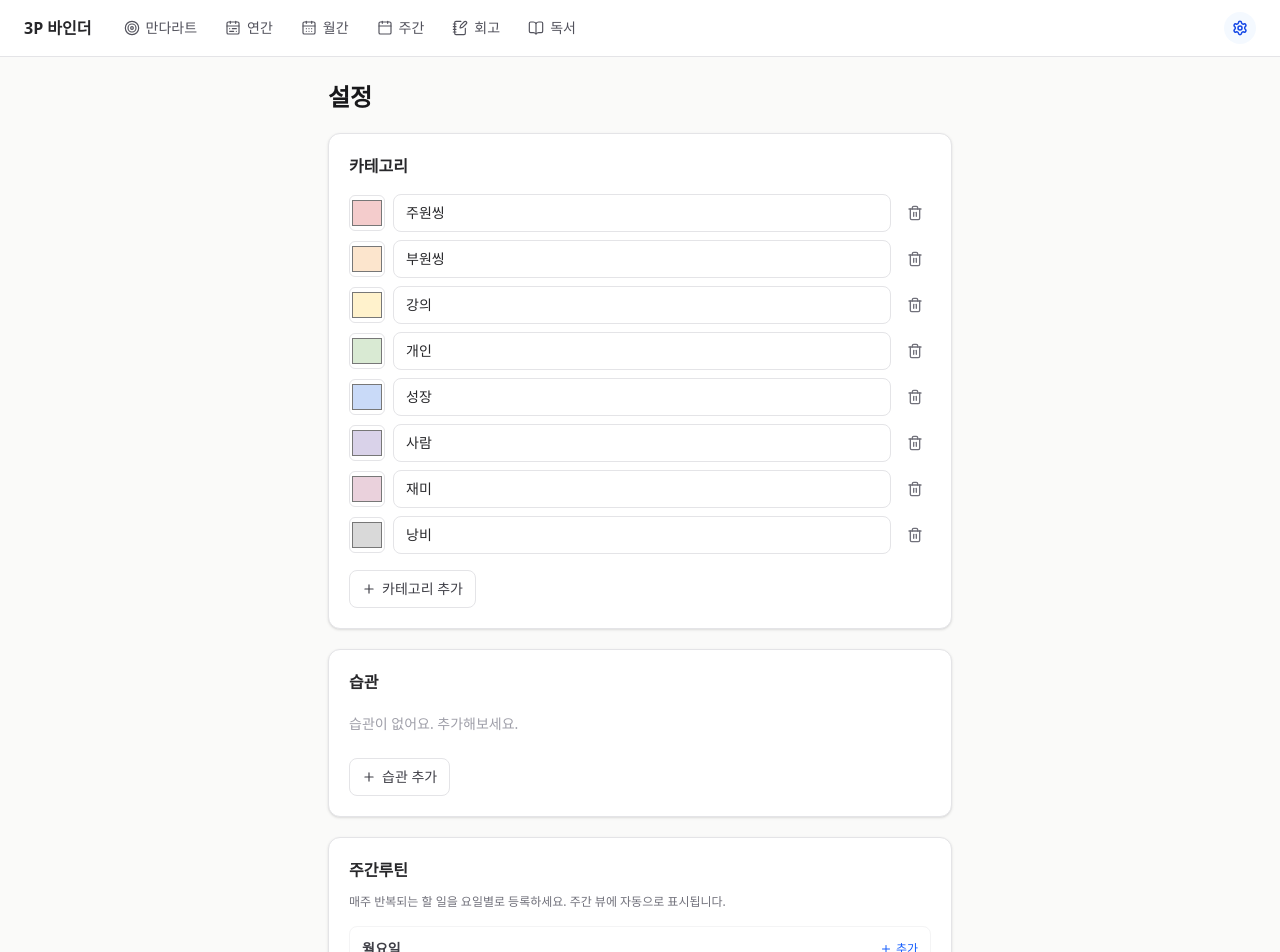
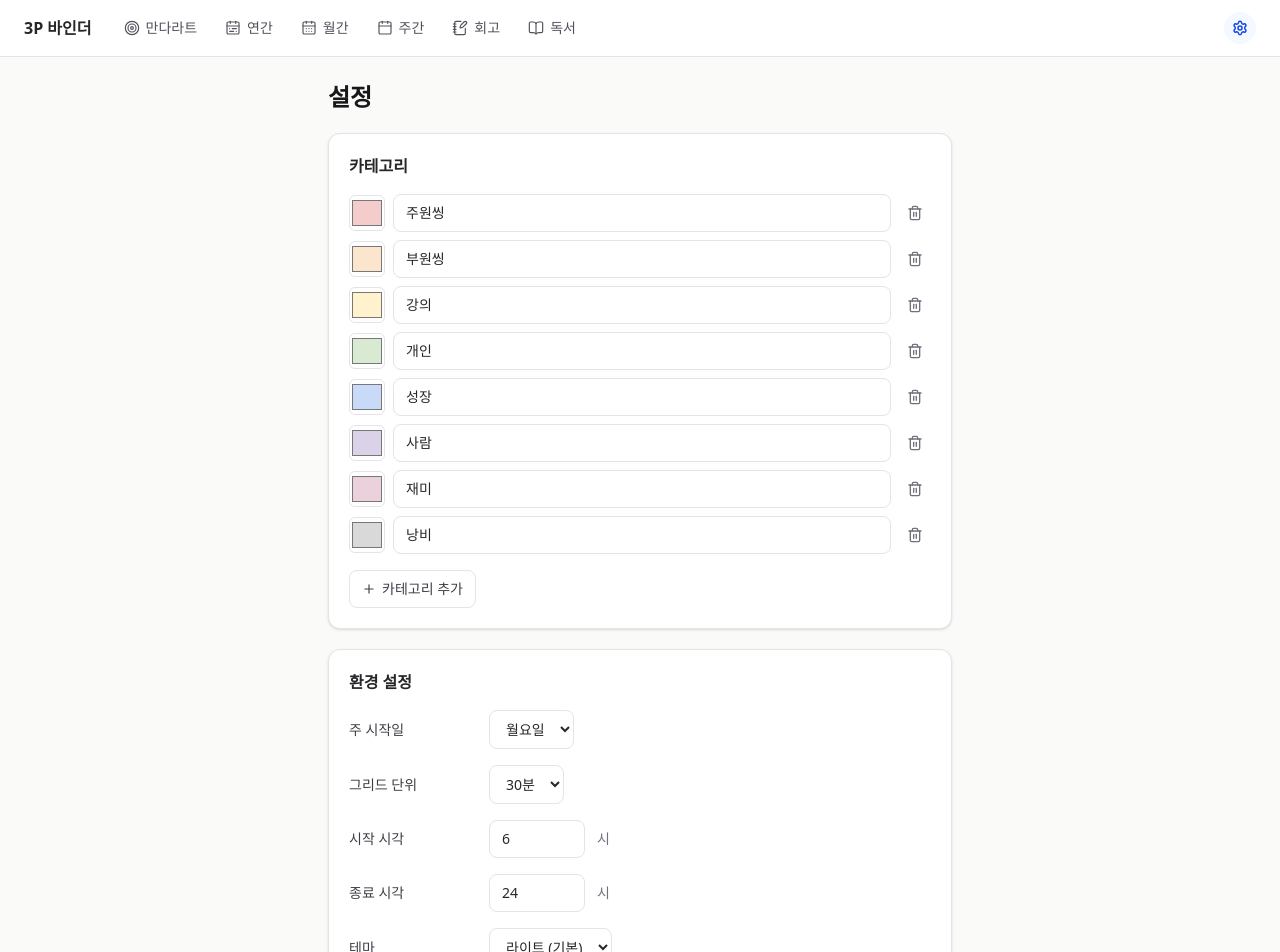
Before and after one commit to young538/Binder, a Next.js app: page /settings in a window 1280 px wide. Shown: the top 952 px of the page. Built offline with nearby package versions, Linux system fonts and the light colour scheme.

Commit message:
refactor: move HabitEditor and RoutineEditor from settings to annual page

```diff
--- a/app/(app)/settings/page.tsx
+++ b/app/(app)/settings/page.tsx
@@ -1,6 +1,4 @@
 import { CategoryEditor } from '@/components/settings/CategoryEditor';
-import { HabitEditor } from '@/components/settings/HabitEditor';
-import { RoutineEditor } from '@/components/settings/RoutineEditor';
 import { SettingsForm } from '@/components/settings/SettingsForm';
 import { DataImportPanel } from '@/components/settings/DataImportPanel';
 import { DataExportPanel } from '@/components/settings/DataExportPanel';
@@ -11,8 +9,6 @@ export default function SettingsPage() {
     <div className="p-4 md:p-6 max-w-2xl mx-auto space-y-5">
       <h1 className="text-2xl font-bold text-zinc-900 dark:text-zinc-50">설정</h1>
       <CategoryEditor />
-      <HabitEditor />
-      <RoutineEditor />
       <SettingsForm />
       <DataImportPanel />
       <DataExportPanel />
--- a/components/annual/AnnualPage.tsx
+++ b/components/annual/AnnualPage.tsx
@@ -2,6 +2,8 @@
 import Link from 'next/link';
 import { ChevronLeft, ChevronRight } from 'lucide-react';
 import { FocusNoteEditor } from '@/components/common/FocusNoteEditor';
+import { HabitEditor } from '@/components/settings/HabitEditor';
+import { RoutineEditor } from '@/components/settings/RoutineEditor';
 import { AnnualGoalTable } from './AnnualGoalTable';
 import { yearKeyFromString } from '@/lib/utils/period';
 
@@ -32,6 +34,10 @@ export const AnnualPage = ({ year }: Props) => {
         placeholder="예: 지속가능한 수익 구조를 만든다" />
 
       <AnnualGoalTable year={year} />
+
+      <HabitEditor />
+
+      <RoutineEditor />
     </div>
   );
 };
```
